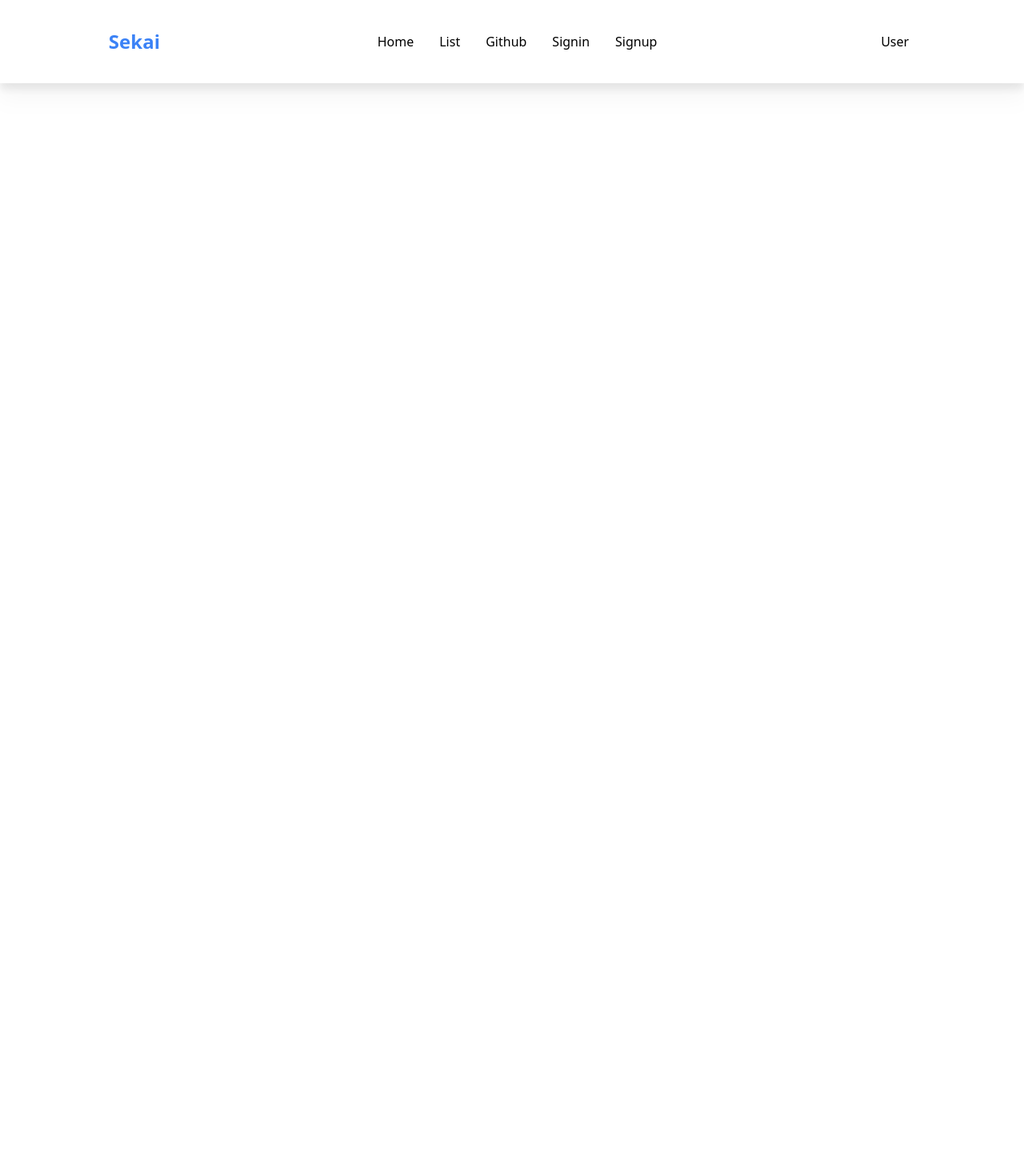
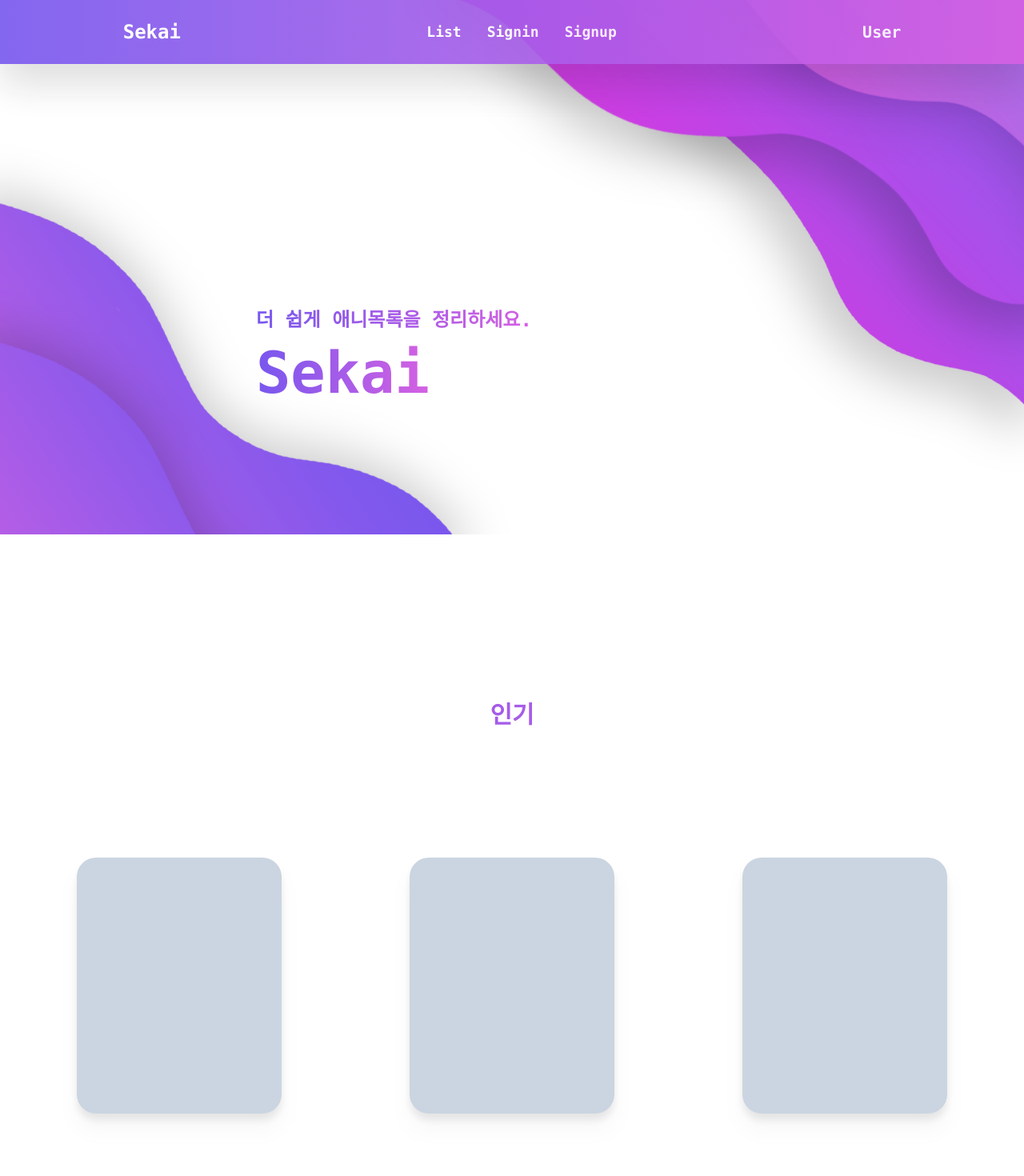
Before and after one commit to dyacode2022/Sekai, a React (Vite) app: page / in a window 1280 px wide. Shown: the top 1470 px of the page at 80% size. Before the commit the page ends 800 px from the top, so only its background shows below. Built offline with nearby package versions, Linux system fonts and the light colour scheme.

Commit message:
change navbar && main page 80%

```diff
--- a/src/components/nav.jsx
+++ b/src/components/nav.jsx
@@ -6,19 +6,17 @@ export default function Nav() {
 
   return (
     <div className="Nav">
-        <nav className="flex justify-around py-8 bg-white drop-shadow-xl">
+        <nav className="flex justify-around py-6 drop-shadow-2xl bg-gradient-to-r from-gradient-blue to-gradient-purple fixed inset-x-0 opacity-90 z-10">
             <div className="flex items-center">
-                <a className="text-2xl font-semibold text-blue-500" href="/">Sekai</a>
+                <a className="text-2xl font-semibold text-white" href="/">Sekai</a>
             </div>
             <div className="items-center hidden space-x-8 lg:flex">
-                <a href="/">Home</a>
-                <a href="/">List</a>
-                <a href="/">Github</a>
-                <a href="/in">Signin</a>
-                <a href="/">Signup</a>
+                <a href="/" className="text-lg text-white font-semibold">List</a>
+                <a href="/in" className="text-lg text-white font-semibold">Signin</a>
+                <a href="/" className="text-lg text-white font-semibold">Signup</a>
             </div>
             <div className="flex items-center space-x-2">
-              <a href="/" className="p-2 bg-white">User</a>
+              <a href="/" className=" text-xl text-white font-semibold">User</a>
             </div>
         </nav>
     </div>
--- a/src/pages/home.jsx
+++ b/src/pages/home.jsx
@@ -5,11 +5,24 @@ import Nav from '../components/nav'
 export default function Home() {
 
   return (
-    <div className="Home">
+    <div className="Home font-mono mb-52">
       <Nav />
 
-      {/* <div>Main Page.</div>
-      <Link to="/in"> <button>Sign in</button> </Link> */}
+      <div className='indexMain relative'>
+        <div className='font-semibold text-2xl absolute z-10 left-1/4 top-96 text-transparent bg-clip-text bg-gradient-to-r from-gradient-blue to-gradient-purple'>더 쉽게 애니목록을 정리하세요.</div>
+        <div className='font-bold text-7xl absolute z-10 left-1/4 top-430px text-transparent bg-clip-text bg-gradient-to-r from-gradient-blue to-gradient-purple'>Sekai</div>
+        <img className="main w-full z-0 mb-52" src="img/bgImg2.png" />
+      </div>
+
+      <div className='popularity mb-20 font-semibold text-3xl text-center mt-20 text-transparent bg-clip-text bg-gradient-to-r from-gradient-blue to-gradient-purple'>인기</div>
+      <div className='cards flex items-center flex-wrap justify-center'>
+        <div className='card w-64 h-80 bg-slate-300 drop-shadow-xl rounded-3xl m-20'></div>
+        <div className='card w-64 h-80 bg-slate-300 drop-shadow-xl rounded-3xl m-20'></div>
+        <div className='card w-64 h-80 bg-slate-300 drop-shadow-xl rounded-3xl m-20'></div>
+        <div className='card w-64 h-80 bg-slate-300 drop-shadow-xl rounded-3xl m-20'></div>
+        <div className='card w-64 h-80 bg-slate-300 drop-shadow-xl rounded-3xl m-20'></div>
+        <div className='card w-64 h-80 bg-slate-300 drop-shadow-xl rounded-3xl m-20'></div>
+      </div>
     </div>
   )
 }
--- a/src/pages/signin.jsx
+++ b/src/pages/signin.jsx
@@ -1,9 +1,12 @@
 import { useState } from 'react'
+import Nav from '../components/nav'
 
 export default function Signin() {
 
   return (
-    <div className="Home">
+    <div className="Home font-mono">
+      <Nav />
+
       <h1>Sign in Page.</h1>
     </div>
   )
--- a/tailwind.config.js
+++ b/tailwind.config.js
@@ -1,7 +1,15 @@
 module.exports = {
   content: ["./index.html", "./src/**/*.{vue,js,ts,jsx,tsx}"],
   theme: {
-    extend: {},
+    extend: {
+      colors: {
+        'gradient-blue': '#7757ee',
+        'gradient-purple': '#d561e2'
+      },
+      spacing: {
+        '430px': '430px'
+      }
+    },
   },
   plugins: [],
 }
```
Also changed, not shown: public/img/bgImg.png (added), public/img/bgImg2.png (added).
